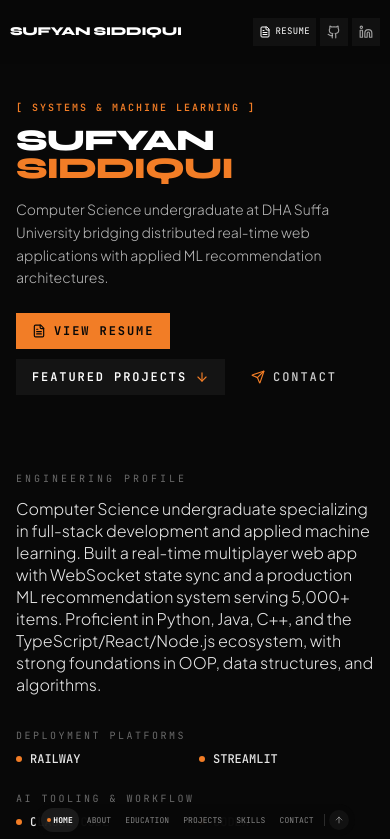
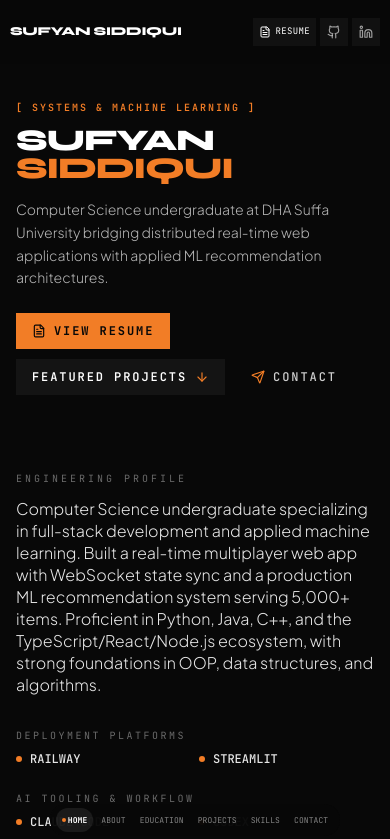
Before and after one commit to sufyan005/portfolio, a React (Vite) app: page / in a window 390 px wide. Shown: the top 839 px of the page. Built offline with nearby package versions, Linux system fonts and the light colour scheme.

Commit message:
Hide bottom dock arrow on mobile

```diff
--- a/src/components/BottomDock.tsx
+++ b/src/components/BottomDock.tsx
@@ -36,11 +36,11 @@ export const BottomDock: React.FC = () => {
           );
         })}
 
-        <div className="w-px h-3 sm:h-4 bg-white/15 mx-0.5 sm:mx-1 shrink-0" />
+        <div className="hidden sm:block w-px h-3 sm:h-4 bg-white/15 mx-0.5 sm:mx-1 shrink-0" />
 
         <button
           onClick={handleScrollToTop}
-          className="flex items-center justify-center w-5 h-5 min-[360px]:w-6 min-[360px]:h-6 sm:w-7 sm:h-7 rounded-full bg-white/[0.04] hover:bg-[#F27D26] text-white/50 hover:text-[#080808] border border-white/10 transition-all shrink-0"
+          className="hidden sm:flex items-center justify-center w-5 h-5 min-[360px]:w-6 min-[360px]:h-6 sm:w-7 sm:h-7 rounded-full bg-white/[0.04] hover:bg-[#F27D26] text-white/50 hover:text-[#080808] border border-white/10 transition-all shrink-0"
           title="Back to Top of Page"
           aria-label="Back to Top of Page"
         >
```
